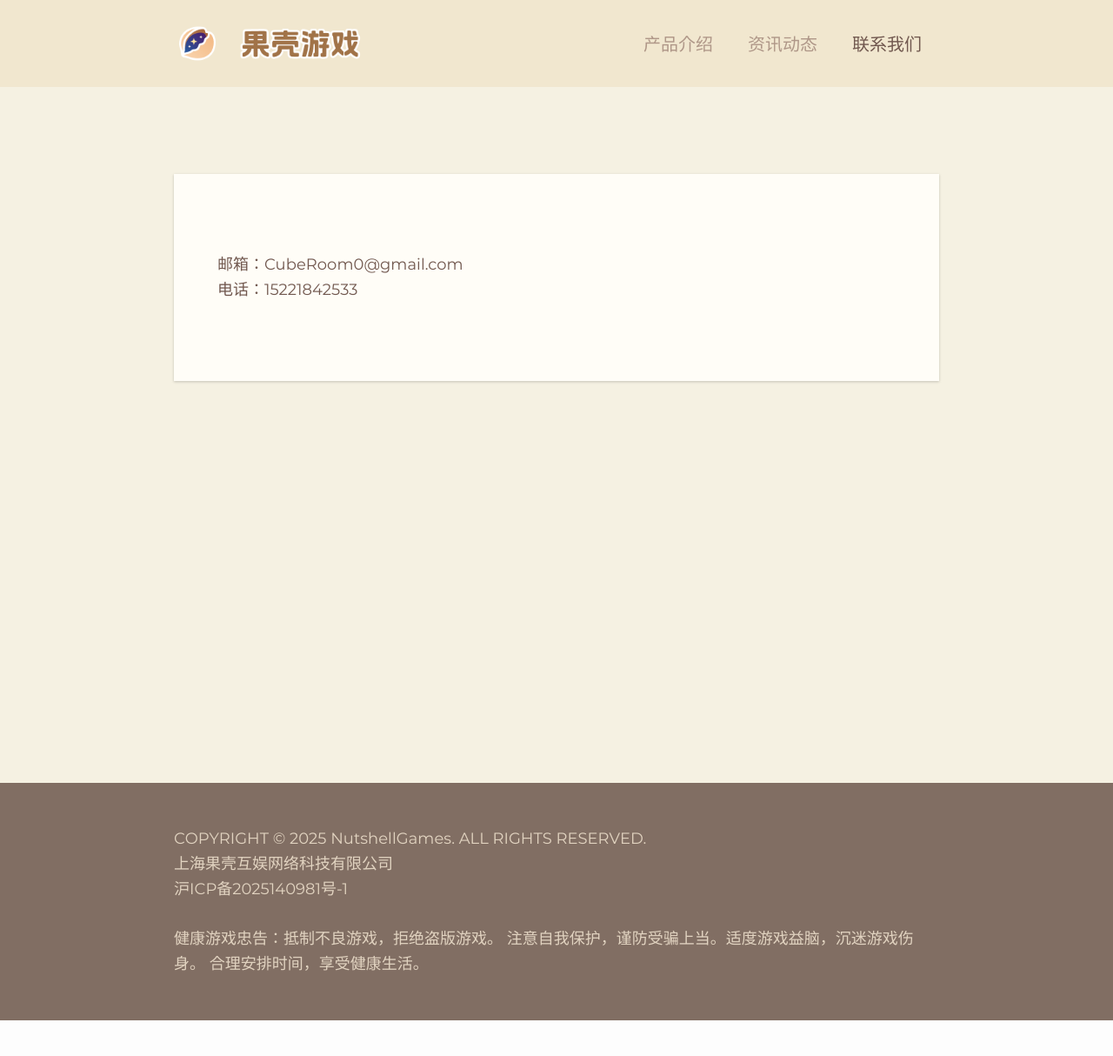
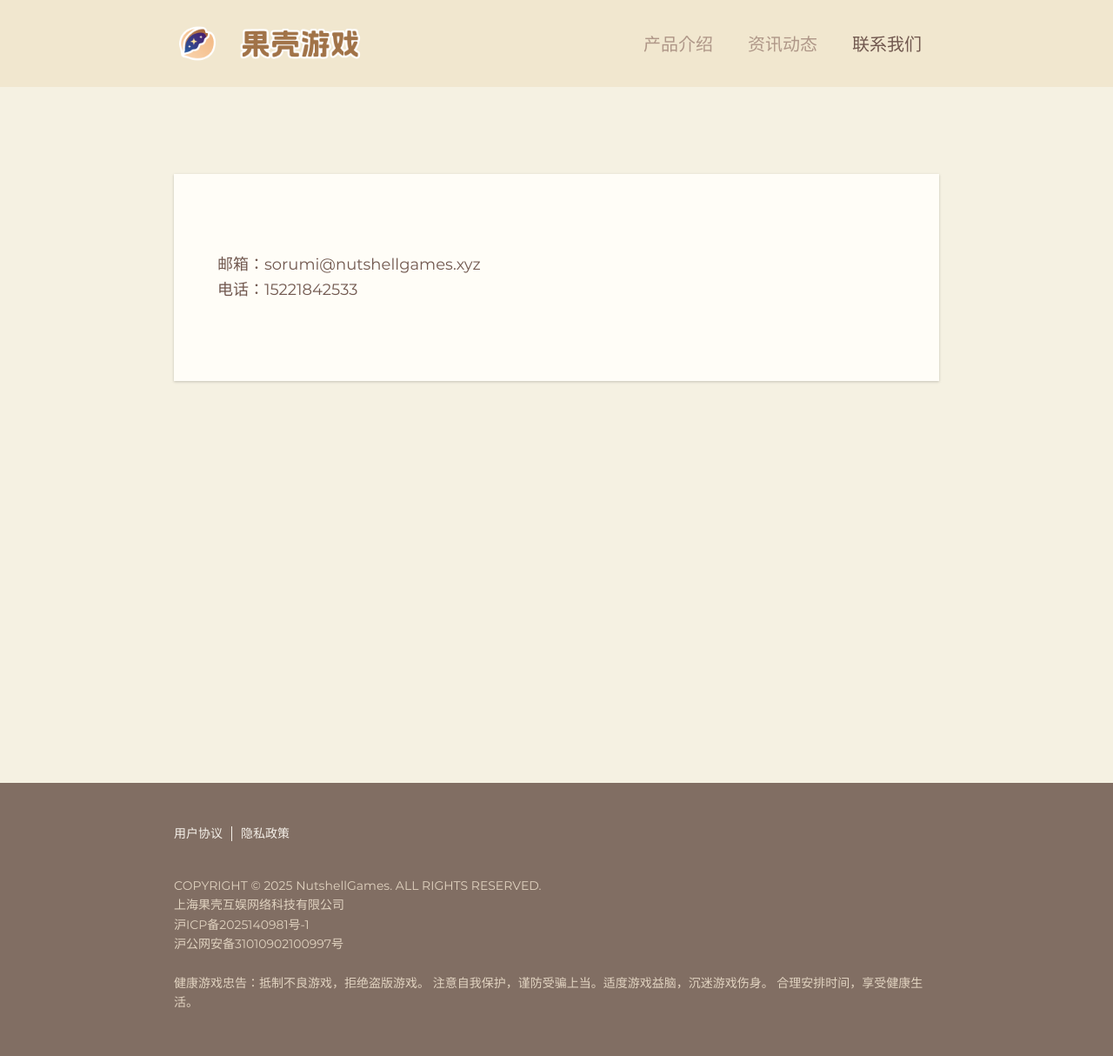
Before and after one commit to Sorumi/Nutshellgames.xyz, a Jekyll site: the page built from about.md, in a window 1280 px wide. Shown: the whole page at 87% size. Built offline with Jekyll 4.4.1, drawn with Linux system fonts in a browser that asks for light colours; before the commit the page ends 1173 px from its top, so only the background shows below that.

Commit message:
[feat] 添加备案

```diff
--- a/_includes/footer.html
+++ b/_includes/footer.html
@@ -1,7 +1,7 @@
 <div id="footer" class="w-full">
 	<div class="container">
 
-		<!-- <div class="footer-nav flex">
+		<div class="footer-nav flex">
 			{% assign pages = site.pages | where: 'footer', true | sort: 'footer_order' %}
 			{% for page in pages %}
 
@@ -10,7 +10,7 @@
 					{{ page.title }}
 				</a>
 			{% endfor %}
-		</div> -->
+		</div>
 
 		<div class="footer-content">
 			{% capture footer %}
--- a/_includes/footer.md
+++ b/_includes/footer.md
@@ -5,6 +5,8 @@ COPYRIGHT © 2025 NutshellGames. ALL RIGHTS RESERVED.
 
 [沪ICP备2025140981号-1](https://beian.miit.gov.cn){:target="_blank"}
 
+[沪公网安备31010902100997号](https://beian.mps.gov.cn/#/query/webSearch?code=31010902100997){:target="_blank"}
+
 <br>
 
 健康游戏忠告：抵制不良游戏，拒绝盗版游戏。 注意自我保护，谨防受骗上当。适度游戏益脑，沉迷游戏伤身。 合理安排时间，享受健康生活。
--- a/about.md
+++ b/about.md
@@ -6,6 +6,6 @@ header_order: 3
 ---
 
 
-邮箱：CubeRoom0@gmail.com
+邮箱：sorumi@nutshellgames.xyz
 
 电话：15221842533
--- a/assets/css/main.css
+++ b/assets/css/main.css
@@ -223,7 +223,7 @@ table td {
 	flex-direction: column;
 }
 
-@media screen and (max-width: 880px) {
+@media screen and (max-width: 920px) {
 	.sm\:flex-col {
 		flex-direction: column;
 	}
@@ -251,7 +251,7 @@ table td {
 	}
 }
 
-@media screen and (max-width: 880px) {
+@media screen and (max-width: 920px) {
 	.sm\:grid-cols-1 {
 		grid-template-columns: repeat(1, minmax(0, 1fr));
 	}
@@ -340,7 +340,7 @@ table td {
 	}
 }
 
-@media screen and (max-width: 880px) {
+@media screen and (max-width: 920px) {
 	.container {
 		width: 90%;
 		/* padding-left: 5%; */
@@ -358,7 +358,7 @@ table td {
 	padding-block-start: 100px;
 }
 
-@media screen and (max-width: 880px) {
+@media screen and (max-width: 920px) {
 	.header-next {
 		padding-block-start: 130px;
 	}
@@ -371,7 +371,7 @@ table td {
 	background-repeat: repeat;
 }
 
-@media screen and (max-width: 880px) {
+@media screen and (max-width: 920px) {
 	#home-main {
 		padding-block: 130px;
 	}
@@ -388,7 +388,7 @@ table td {
 	text-align: left;
 }
 
-@media screen and (max-width: 880px) {
+@media screen and (max-width: 920px) {
 	.home-product-intro {
 		width: 100%;
 		text-align: center;
@@ -429,7 +429,7 @@ table td {
 	padding-block: 100px;
 }
 
-@media screen and (max-width: 880px) {
+@media screen and (max-width: 920px) {
 	.card-wrapper {
 		padding-block: 60px;
 	}
@@ -445,7 +445,7 @@ table td {
 	padding-block: 100px;
 }
 
-@media screen and (max-width: 880px) {
+@media screen and (max-width: 920px) {
 	.posts-wrapper {
 		padding-block: 60px;
 	}
@@ -555,7 +555,7 @@ table td {
 	width: 70%;
 }
 
-@media screen and (max-width: 880px) {
+@media screen and (max-width: 920px) {
 	.product-card-flex {
 		align-items: center;
 	}
@@ -596,7 +596,7 @@ table td {
 }
 
 
-@media screen and (max-width: 880px) {
+@media screen and (max-width: 920px) {
 	.header-nav-item {
 		padding-inline: 10px;
 		font-size: 18px;
@@ -621,16 +621,16 @@ table td {
 	padding-bottom: 50px;
 	background: #816E63;
 	color: #F5F0E9;
-	font-size: 16px;
 }
 
 
-#footer p {
-	color: #E1D3C0;
+#footer p, #footer a{
+	font-size: 14px;
 }
 
 .footer-nav {
 	margin-bottom: 40px;
+	color: #E1D3C0;
 }
 
 .footer-nav-item {
```
Also changed, not shown: assets/images/beian.png (added).
